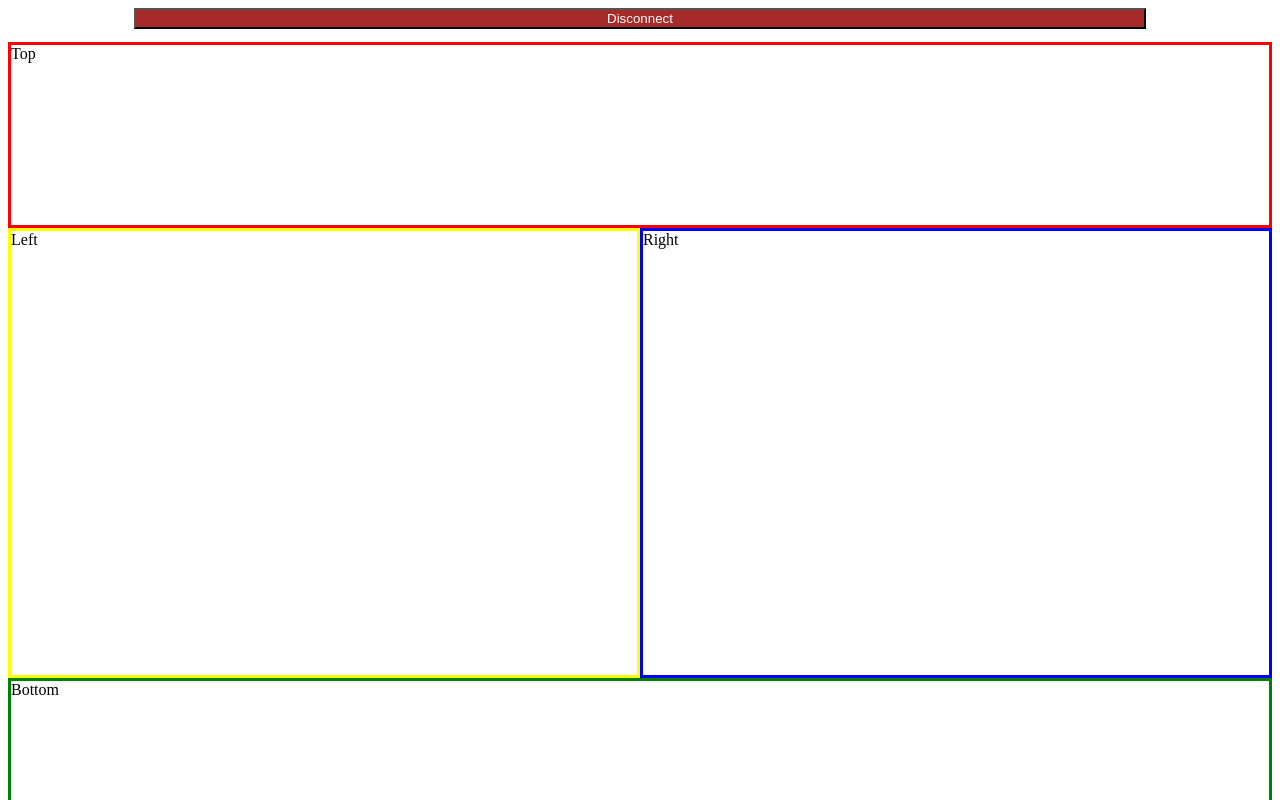
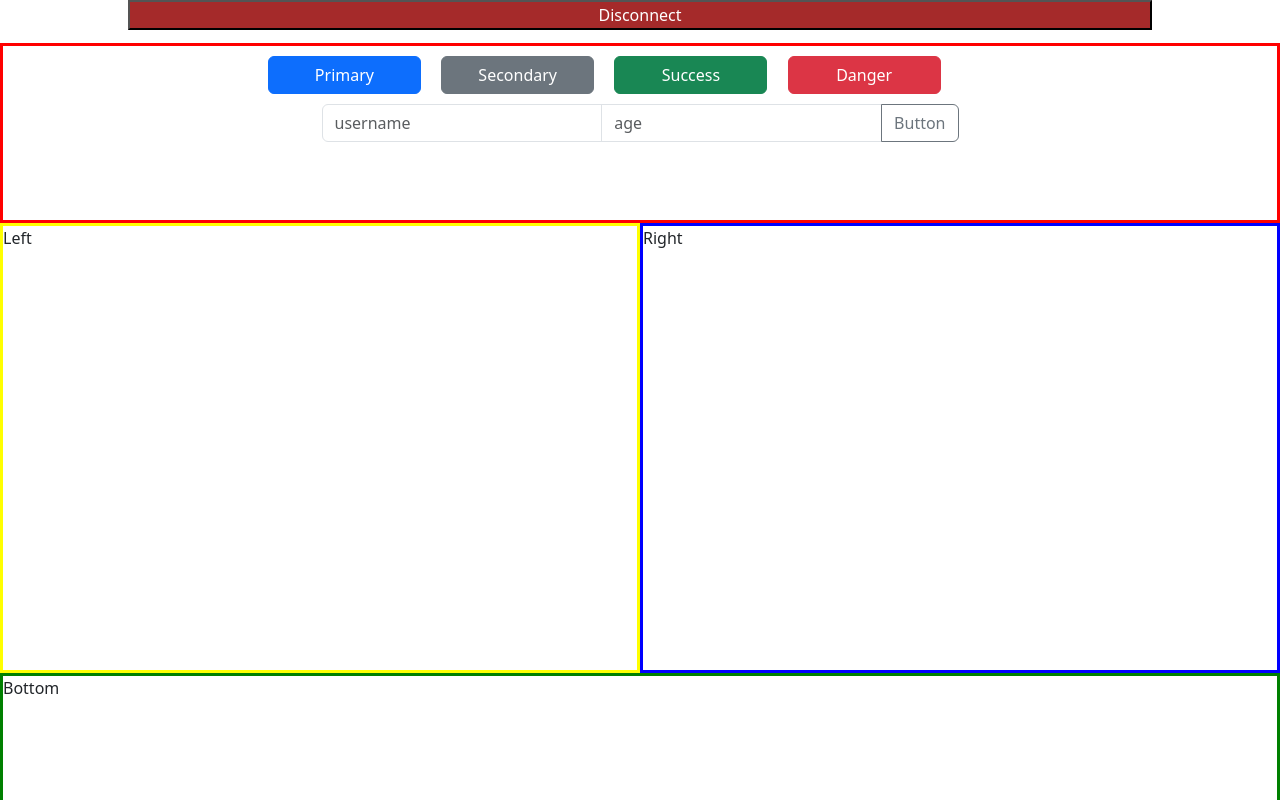
Before and after one commit to Fercho18/VueTutorial, a JavaScript app: page / in a window 1280 px wide. Both pictures are taken after a click on the button "Connect". Shown: the top 800 px of the page. Built offline with nearby package versions, Linux system fonts and the light colour scheme.

Commit message:
Step 4: bootstrap buttons and input

```diff
--- a/package.json
+++ b/package.json
@@ -8,8 +8,8 @@
     "lint": "vue-cli-service lint"
   },
   "dependencies": {
-    "core-js": "^3.6.5",
-    "vue": "^3.0.0"
+    "@popperjs/core": "^2.11.8",
+    "bootstrap": "^5.3.2"
   },
   "devDependencies": {
     "@typescript-eslint/eslint-plugin": "^4.18.0",
--- a/src/App.vue
+++ b/src/App.vue
@@ -17,6 +17,8 @@ import Top from "./components/Top.vue";
 import Bottom from "./components/Bottom.vue";
 import Left from "./components/Left.vue";
 import Right from "./components/Right.vue";
+
+
 
 export default defineComponent({
   name: "App",
--- a/src/components/Top.vue
+++ b/src/components/Top.vue
@@ -1,26 +1,59 @@
 <template>
-    <div class="topStyle">
-        Top
+  <div class="topStyle">
+    <div style="margin-left: 20%">
+      <button @click="primaryClicked" style="margin: 1%; width: 15%" type="button" class="btn btn-primary">
+        Primary
+      </button>
+      <button style="margin: 1%; width: 15%" type="button" class="btn btn-secondary">
+        Secondary
+      </button>
+      <button style="margin: 1%; width: 15%" type="button" class="btn btn-success">
+        Success
+      </button>
+      <button style="margin: 1%; width: 15%" type="button" class="btn btn-danger">
+        Danger
+      </button>
     </div>
+    <div class="input-group mb-3">
+      <input style="margin-left: 25%" type="text" class="form-control" v-model="username" placeholder="username"
+        aria-label="Recipient's username" aria-describedby="button-addon2" />
+      <input type="text" class="form-control" v-model="age" placeholder="age" aria-label="Recipient's username"
+        aria-describedby="button-addon2" />
+      <button @click="InputUsername" style="margin-right: 25%" class="btn btn-outline-secondary" type="button" id="button-addon2">
+        Button
+      </button>
+    </div>
+  </div>
 </template>
 
 <script lang="ts">
-import { defineComponent } from 'vue'
+import { defineComponent, ref } from "vue";
 
 export default defineComponent({
-    setup () {
+  setup() {
+    let username = ref(undefined);
+    let age = ref(undefined);
 
-
-        return {}
+    function InputUsername() {
+      console.log("name: " + username.value + " age: " + age.value);
     }
-})
+    function primaryClicked() {
+      console.log("Primary Clicked");
+    }
+    return {
+      primaryClicked,
+      username,
+      age,
+      InputUsername,
+    };
+  },
+});
 </script>
 
 <style scoped>
-.topStyle{
-    border-style: solid;
-    border-color: red;
-    height: 20%;
+.topStyle {
+  border-style: solid;
+  border-color: red;
+  height: 20%;
 }
-
 </style>
```
Also changed, not shown: src/main.ts (+11 -0 lines), 1 other file (tests, documents, lock files or other folders).
